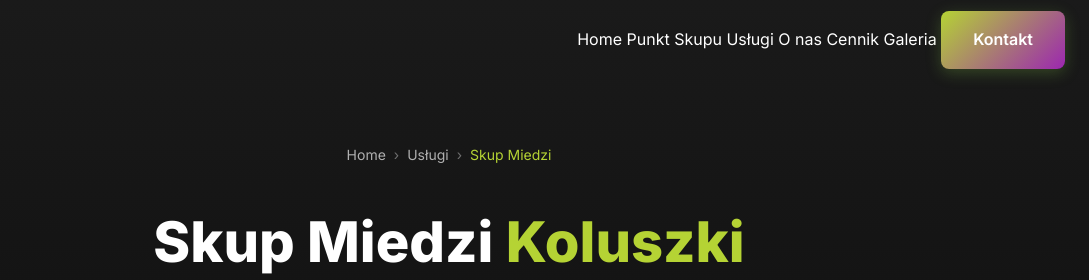
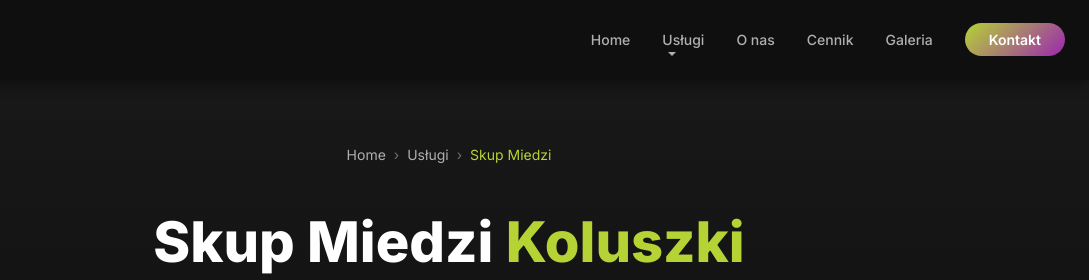
Before and after one commit to Matiz934/kolsar-redesign, a plain HTML site: page skup-miedzi/index.html in a window 1280 px wide. Shown: the top 280 px of the page, 191-1280 px from the left. Drawn offline with Linux system fonts and the light colour scheme.

Commit message:
Add files via upload

```diff
--- a/skup-miedzi/index.html
+++ b/skup-miedzi/index.html
@@ -112,19 +112,28 @@
 
 <body>
     <!-- Header -->
-    <header class="header">
+    <header class="header scrolled">
         <div class="container">
             <a href="../" class="logo">
-                <img src="../assets/kolsar-logo.png" alt="Kolsar Recykling" class="logo-image">
+                <img src="../assets/kolsar-logo.png" alt="Kolsar Recykling" class="logo-image" width="180" height="50"
+                    fetchpriority="high">
             </a>
-            <nav class="nav">
-                <a href="../">Home</a>
-                <a href="punkt-skupu.html">Punkt Skupu</a>
-                <a href="../#uslugi">Usługi</a>
-                <a href="../#o-nas">O nas</a>
-                <a href="../#cennik">Cennik</a>
-                <a href="../#galeria">Galeria</a>
-                <a href="../#kontakt" class="btn btn-primary">Kontakt</a>
+            <nav class="nav" id="nav">
+                <ul class="nav-list">
+                    <li><a href="../" class="nav-link">Home</a></li>
+                    <li class="nav-item has-dropdown">
+                        <a href="../#uslugi" class="nav-link">Usługi</a>
+                        <ul class="nav-dropdown">
+                            <li><a href="../skup-miedzi/" class="nav-dropdown-link">Skup miedzi</a></li>
+                            <li><a href="../skup-aluminium/" class="nav-dropdown-link">Skup aluminium</a></li>
+                            <li><a href="../skup-katalizatorow/" class="nav-dropdown-link">Skup katalizatorów</a></li>
+                        </ul>
+                    </li>
+                    <li><a href="../#o-nas" class="nav-link">O nas</a></li>
+                    <li><a href="../#cennik" class="nav-link">Cennik</a></li>
+                    <li><a href="../#galeria" class="nav-link">Galeria</a></li>
+                    <li><a href="../#kontakt" class="nav-link nav-link--cta">Kontakt</a></li>
+                </ul>
             </nav>
             <button class="nav-toggle" id="navToggle" aria-label="Menu">
                 <span></span>
```
Also changed, not shown: polityka-cookies/index.html (+20 -3 lines), polityka-prywatnosci/index.html (+20 -3 lines), skup-aluminium/index.html (+19 -10 lines), skup-katalizatorow/index.html (+19 -10 lines).
